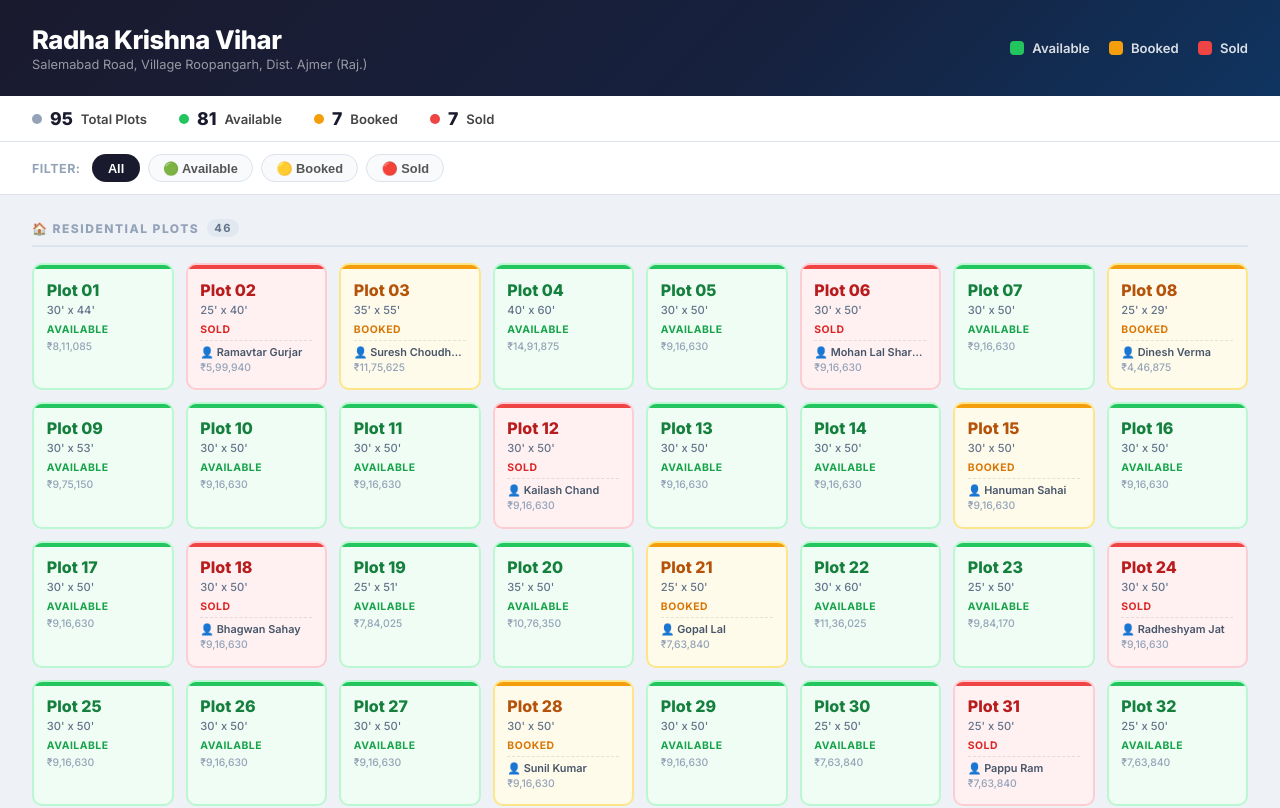
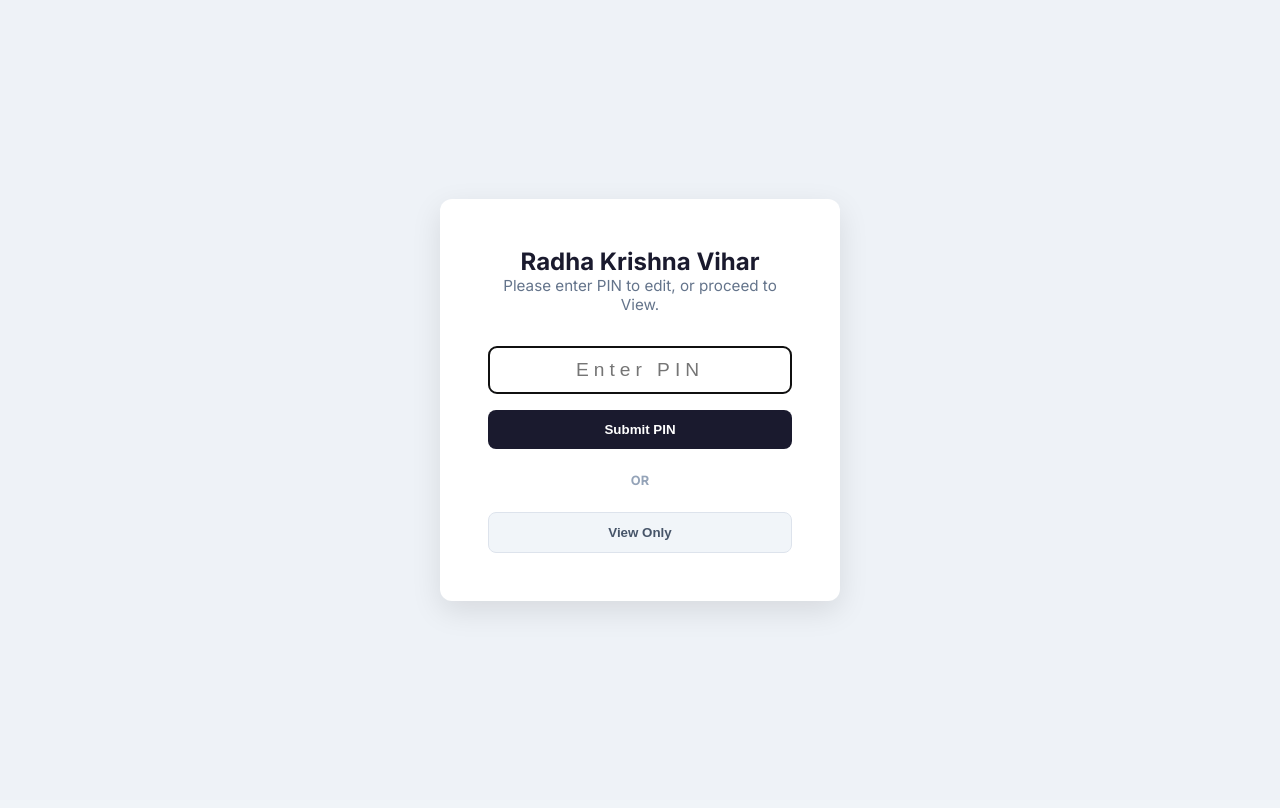
Before and after one commit to Grv-Singh/Radhe-Krishna-Vihar, a React (Vite) app: page / in a window 1280 px wide. Shown: the top 808 px of the page. Built offline with nearby package versions, Linux system fonts and the light colour scheme.

Commit message:
Add PIN screen and interactive map overlay

```diff
--- a/src/App.css
+++ b/src/App.css
@@ -297,3 +297,112 @@
   .stats-bar, .controls { padding: 0.75rem 1rem; gap: 0.75rem; }
   .plot-grid { grid-template-columns: repeat(auto-fill, minmax(110px, 1fr)); }
 }
+
+/* ── PIN Screen ──────────────────────────────────────── */
+.pin-container {
+  display: flex;
+  align-items: center;
+  justify-content: center;
+  min-height: 100vh;
+  background: #eef2f7;
+}
+
+.pin-box {
+  background: white;
+  padding: 3rem;
+  border-radius: 12px;
+  box-shadow: 0 10px 30px rgba(0,0,0,0.1);
+  text-align: center;
+  max-width: 400px;
+  width: 90%;
+}
+
+.pin-box h2 {
+  margin-top: 0;
+  color: #1a1a2e;
+}
+
+.pin-box p {
+  color: #64748b;
+  margin-bottom: 2rem;
+  font-size: 0.95rem;
+}
+
+.pin-input {
+  width: 100%;
+  padding: 0.75rem;
+  border: 1.5px solid #dde3ec;
+  border-radius: 8px;
+  font-size: 1.2rem;
+  text-align: center;
+  letter-spacing: 5px;
+  margin-bottom: 1rem;
+}
+
+.pin-btn {
+  width: 100%;
+  padding: 0.75rem;
+  background: #1a1a2e;
+  color: white;
+  border: none;
+  border-radius: 8px;
+  font-weight: 600;
+  cursor: pointer;
+  transition: all 0.2s;
+}
+
+.pin-btn:hover {
+  background: #0f3460;
+}
+
+.pin-divider {
+  margin: 1.5rem 0;
+  color: #94a3b8;
+  font-size: 0.8rem;
+  font-weight: bold;
+}
+
+.view-btn {
+  width: 100%;
+  padding: 0.75rem;
+  background: #f1f5f9;
+  color: #475569;
+  border: 1.5px solid #dde3ec;
+  border-radius: 8px;
+  font-weight: 600;
+  cursor: pointer;
+  transition: all 0.2s;
+}
+
+.view-btn:hover {
+  background: #e2e8f0;
+}
+
+/* ── Map Wrapper ──────────────────────────────────────── */
+.map-wrapper {
+  padding: 2rem;
+  background: #fff;
+  border-bottom: 1px solid #dde3ec;
+  overflow: auto;
+  max-height: 70vh;
+  display: flex;
+  justify-content: center;
+}
+
+.map-inner {
+  position: relative;
+  width: max-content;
+}
+
+.map-image {
+  display: block;
+  max-width: 100%;
+  height: auto;
+}
+
+.svg-overlay {
+  position: absolute;
+  top: 0;
+  left: 0;
+  pointer-events: auto; /* Catch clicks */
+}
--- a/src/App.jsx
+++ b/src/App.jsx
@@ -1,4 +1,4 @@
-import { useState, useMemo } from 'react'
+import { useState, useMemo, useRef, useEffect } from 'react'
 import { plotsData } from './data'
 import './App.css'
 
@@ -10,6 +10,18 @@ const SECTION_TYPES = [
   { key: 'Commercial',     label: '🏢 Commercial Plots',     prefix: 'C-' },
   { key: 'Shop',           label: '🛒 Shop Plots',           prefix: 'S-' },
 ]
+
+const STATUS_COLORS = {
+  Available: 'rgba(34, 197, 94, 0.4)',
+  Booked: 'rgba(245, 158, 11, 0.4)',
+  Sold: 'rgba(239, 68, 68, 0.4)'
+};
+
+const STATUS_STROKES = {
+  Available: '#22c55e',
+  Booked: '#f59e0b',
+  Sold: '#ef4444'
+};
 
 function PlotCard({ plot, onToggle }) {
   const statusClass = plot.status.toLowerCase()
@@ -32,17 +44,44 @@ function PlotCard({ plot, onToggle }) {
 }
 
 export default function App() {
-  const [plots, setPlots] = useState(plotsData)
-  const [statusFilter, setStatusFilter] = useState('All')
+  const [authStatus, setAuthStatus] = useState('pending'); // 'pending' | 'view' | 'edit'
+  const [pin, setPin] = useState('');
+
+  const [plots, setPlots] = useState(plotsData);
+  const [statusFilter, setStatusFilter] = useState('All');
+
+  const [imageSize, setImageSize] = useState({ width: 2000, height: 1500 });
+  const imgRef = useRef(null);
+
+  useEffect(() => {
+    if (imgRef.current) {
+      const { naturalWidth, naturalHeight } = imgRef.current;
+      if (naturalWidth) setImageSize({ width: naturalWidth, height: naturalHeight });
+    }
+  }, []);
+
+  const handleImageLoad = (e) => {
+    setImageSize({ width: e.target.naturalWidth, height: e.target.naturalHeight });
+  };
+
+  const handlePinSubmit = (e) => {
+    e.preventDefault();
+    if (pin === '5950') {
+      setAuthStatus('edit');
+    } else {
+      alert('Incorrect PIN');
+    }
+  };
 
   const togglePlotStatus = (id) => {
+    if (authStatus !== 'edit') return;
     setPlots(prev => prev.map(p => {
       if (p.id !== id) return p;
       const statuses = ['Available', 'Booked', 'Sold'];
       const nextIdx = (statuses.indexOf(p.status) + 1) % statuses.length;
       return { ...p, status: statuses[nextIdx] };
     }))
-  }
+  };
 
   const stats = useMemo(() => ({
     total:     plots.length,
@@ -69,6 +108,30 @@ export default function App() {
     { value: 'Sold',      label: '🔴 Sold',       cls: 'sold' },
   ]
 
+  if (authStatus === 'pending') {
+    return (
+      <div className="pin-container">
+        <div className="pin-box">
+          <h2>Radha Krishna Vihar</h2>
+          <p>Please enter PIN to edit, or proceed to View.</p>
+          <form onSubmit={handlePinSubmit}>
+            <input
+              type="password"
+              placeholder="Enter PIN"
+              value={pin}
+              onChange={(e) => setPin(e.target.value)}
+              className="pin-input"
+              autoFocus
+            />
+            <button type="submit" className="pin-btn">Submit PIN</button>
+          </form>
+          <div className="pin-divider">OR</div>
+          <button className="view-btn" onClick={() => setAuthStatus('view')}>View Only</button>
+        </div>
+      </div>
+    );
+  }
+
   return (
     <div className="app">
       {/* Header */}
@@ -82,7 +145,59 @@ export default function App() {
           <div className="legend-item"><span className="legend-dot booked" />Booked</div>
           <div className="legend-item"><span className="legend-dot sold" />Sold</div>
         </div>
+        <div style={{ marginLeft: 'auto' }}>
+           <span style={{ fontSize: '0.8rem', marginRight: '10px' }}>Mode: {authStatus === 'edit' ? 'Edit' : 'View'}</span>
+           <button onClick={() => setAuthStatus('pending')} style={{ padding: '4px 10px', borderRadius: '4px', border: '1px solid #fff', background: 'transparent', color: '#fff', cursor: 'pointer' }}>Logout</button>
+        </div>
       </header>
+
+      {/* Map UI */}
+      <div className="map-wrapper">
+        <div className="map-inner">
+          <img
+            ref={imgRef}
+            src="./site_plan.png"
+            className="map-image"
+            alt="Site Plan"
+            onLoad={handleImageLoad}
+          />
+          <svg
+            className="svg-overlay"
+            viewBox={`0 0 ${imageSize.width} ${imageSize.height}`}
+            width="100%"
+            height="100%"
+          >
+            {plots.map(plot => {
+              if (!plot.points || plot.points.length === 0) return null;
+              const pointsStr = plot.points.map(p => `${p.x},${p.y}`).join(' ');
+              return (
+                <polygon
+                  key={plot.id}
+                  points={pointsStr}
+                  fill={STATUS_COLORS[plot.status] || 'rgba(0,0,0,0.1)'}
+                  stroke={STATUS_STROKES[plot.status] || '#ccc'}
+                  strokeWidth={2}
+                  style={{ cursor: authStatus === 'edit' ? 'pointer' : 'default', transition: 'all 0.2s' }}
+                  onClick={(e) => {
+                    e.stopPropagation();
+                    togglePlotStatus(plot.id);
+                  }}
+                  onMouseEnter={(e) => {
+                    e.currentTarget.setAttribute('stroke-width', '4');
+                    e.currentTarget.setAttribute('stroke', '#fff');
+                  }}
+                  onMouseLeave={(e) => {
+                    e.currentTarget.setAttribute('stroke-width', '2');
+                    e.currentTarget.setAttribute('stroke', STATUS_STROKES[plot.status] || '#ccc');
+                  }}
+                >
+                  <title>{plot.id} - {plot.status}</title>
+                </polygon>
+              );
+            })}
+          </svg>
+        </div>
+      </div>
 
       {/* Stats */}
       <div className="stats-bar">
```
